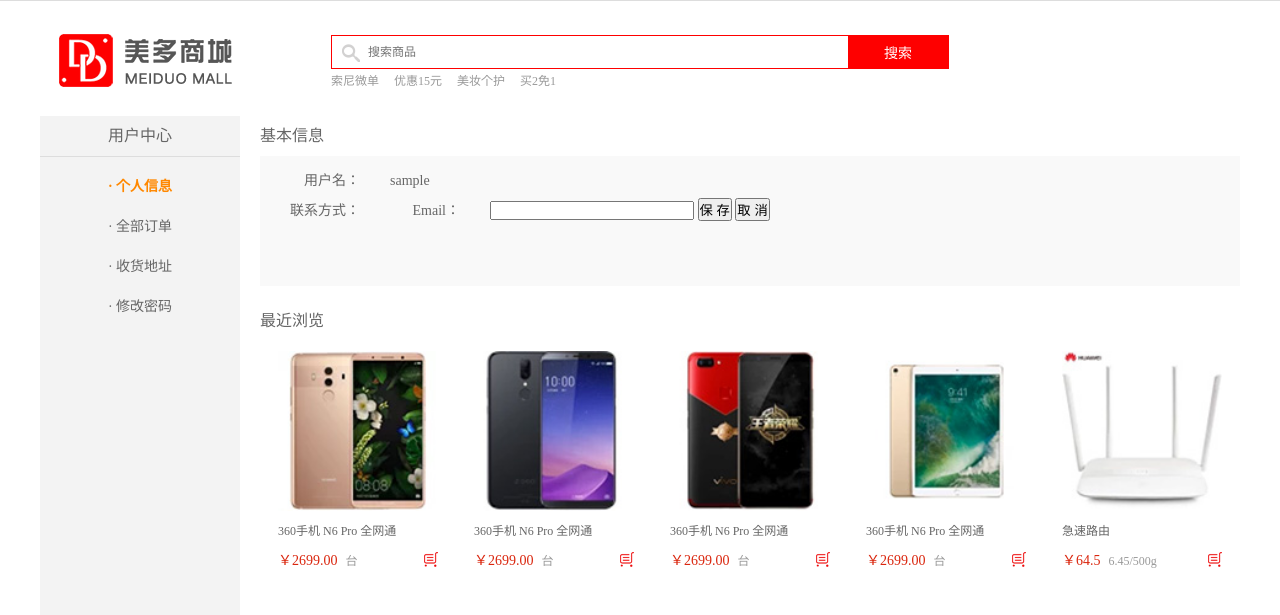
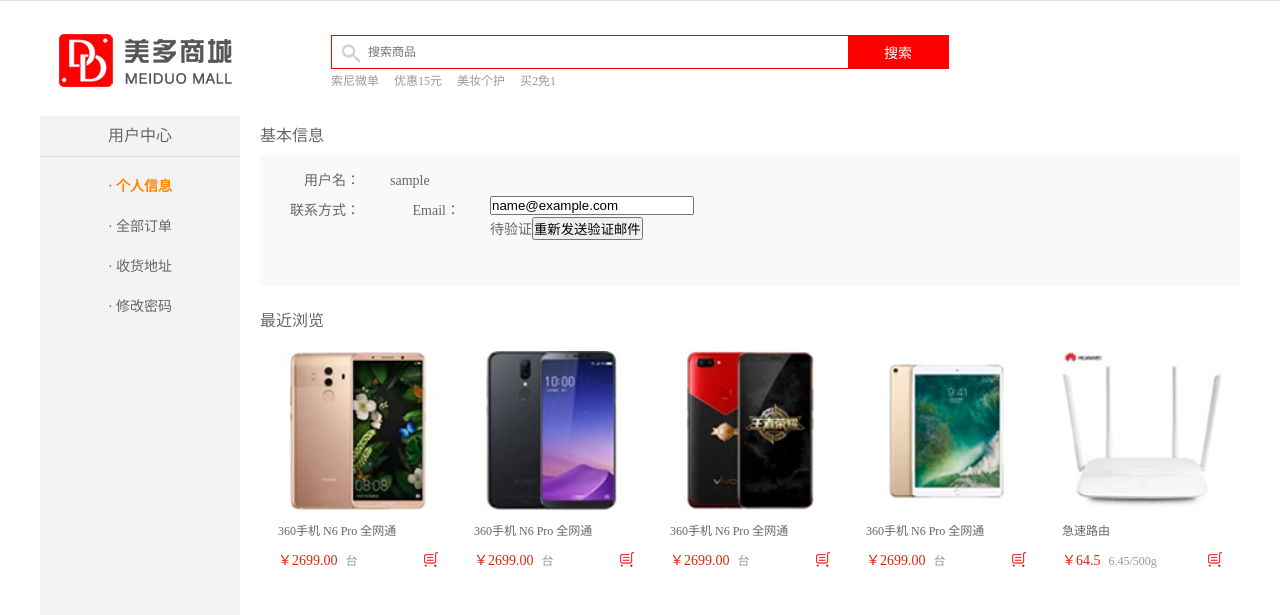
Before and after one commit to hersinniji/git_meiduo, a Django app: page /center/ in a window 1280 px wide. Shown: the part 29-644 px from the top of the page. Run offline with Django 3.2, Linux system fonts and the light colour scheme; the visitor is signed in with stand-in values (Sample User, id 1); parts of the project's set-up code (start-up, migrations or seed data) failed here and were passed over.

Commit message:
用户中心个人信息的展示(通过VUE)

```diff
--- a/meiduo_hersin/apps/users/models.py
+++ b/meiduo_hersin/apps/users/models.py
@@ -18,7 +18,9 @@
 
 
 class User(AbstractUser):
+
     moble = models.CharField(max_length=11, unique=True, verbose_name='手机号')
+    email_active = models.BooleanField(default=False, verbose_name='邮箱激活状态')
 
     class Meta:
         db_table = 'tb_users'
--- a/meiduo_hersin/apps/users/views.py
+++ b/meiduo_hersin/apps/users/views.py
@@ -279,6 +279,8 @@
         content = {
             'username': request.user.username,
             'mobile': request.user.moble,
+            'email': request.user.email,
+            'email_active': request.user.email_active
 
         }
         return render(request, 'user_center_info.html', content)
--- a/meiduo_hersin/templates/user_center_info.html
+++ b/meiduo_hersin/templates/user_center_info.html
@@ -9,6 +9,12 @@
     <script type="text/javascript" src="../static/js/common.js"></script>
 	<script type="text/javascript" src="../static/js/vue-2.5.16.js"></script>
     <script type="text/javascript" src="../static/js/axios-0.18.0.min.js"></script>
+    <script type="text/javascript">
+        let username = "{{ username }}";
+        let mobile = "{{ mobile }}";
+        let email = "{{ email }}";
+        let email_active = "{{ email_active }}";
+    </script>
 </head>
 <body>
 	<div id="app" v-cloak>
@@ -63,16 +69,29 @@
 			</ul>
 		</div>
 		<div class="right_content clearfix">
-				<div class="info_con clearfix">
+
+				<div class="info_con clearfix" v-cloak>
                     <h3 class="common_title2">基本信息</h3>
                     <ul class="user_info_list">
-						<li><span>用户名：</span>{{ username }}</li>
-						<li><span>联系方式：</span>{{ mobile }}</li>
+                        <li><span>用户名：</span>[[ username ]]</li>
+                        <li><span>联系方式：</span>[[ mobile ]]</li>
                         <li>
                             <span>Email：</span>
-	                    <input type="text" name="email" class="email">
-	                    <input type="button" name="" value="保 存">
-	                    <input type="reset" name="" value="取 消">
+                            <div v-if="set_email">
+                                <input v-model="email" @blur="check_email" type="email" name="email" class="email">
+                                <input @click="save_email" type="button" name="" value="保 存">
+                                <input @click="cancel_email" type="reset" name="" value="取 消">
+                                <div v-show="error_email" class="error_email_tip">邮箱格式错误</div>
+                            </div>
+                            <div v-else>
+                                <input v-model="email" type="email" name="email" class="email" readonly>
+                                <div v-if="email_active">
+                                    已验证
+                                </div>
+                                <div v-else>
+                                    待验证<input @click="save_email" :disabled="send_email_btn_disabled" type="button" :value="send_email_tip">
+                                </div>
+                            </div>
                         </li>
                     </ul>
                 </div>
```
Lines whose indentation alone changed are shown as unchanged.
